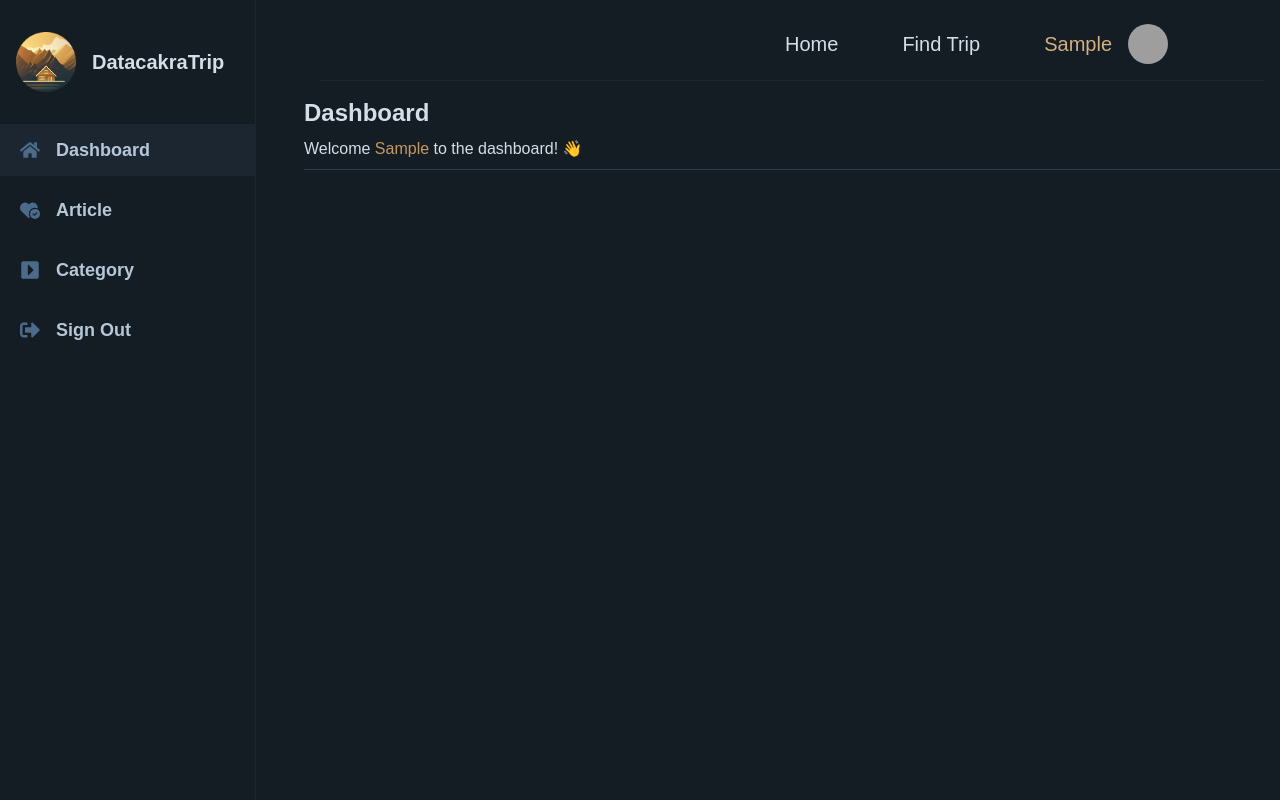
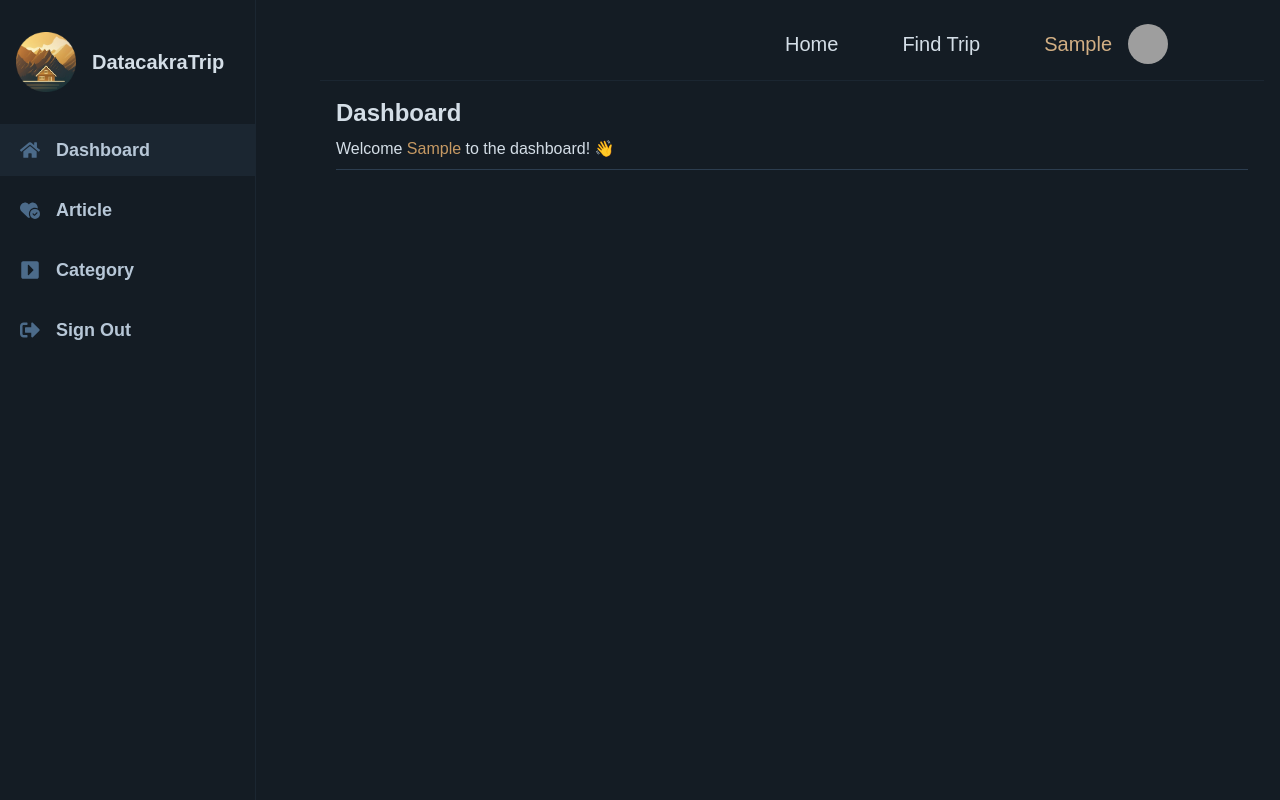
Before and after one commit to wawanneutron/travel-datacakra, a React (Vite) app: page /dashboard in a window 1280 px wide. Built offline with nearby package versions, Linux system fonts and the light colour scheme; no server answers; sample sign-in values are in the browser's storage; grey boxes are pictures that could not be loaded.

Commit message:
adjust: padding

```diff
--- a/src/pages/dashboard/Home.tsx
+++ b/src/pages/dashboard/Home.tsx
@@ -5,7 +5,7 @@ export default function DashboardHome() {
   const user = useSelector(getUser)
 
   return (
-    <div className="py-2">
+    <div className="py-2 px-8">
       <div className="border-b border-primary-800 pb-2">
         <h1 className="text-2xl font-bold mb-2">Dashboard</h1>
         <p>
```
